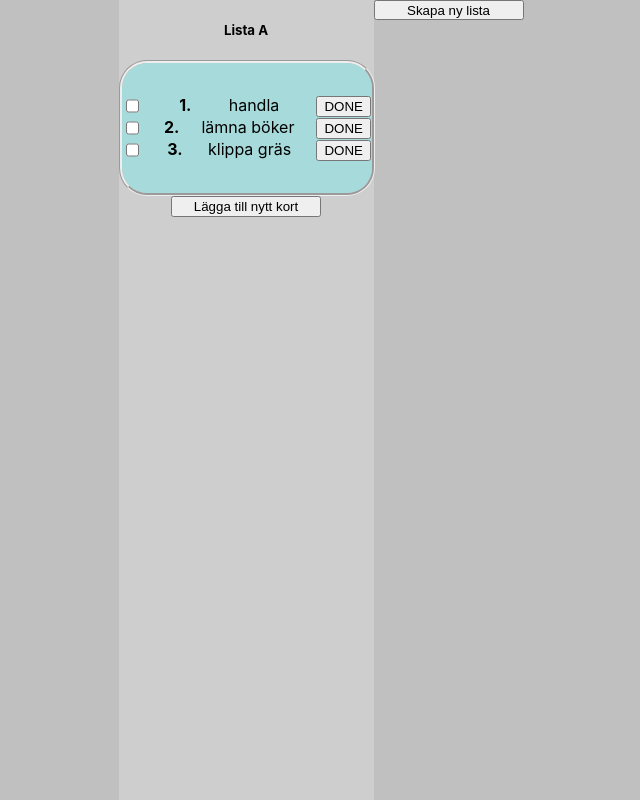
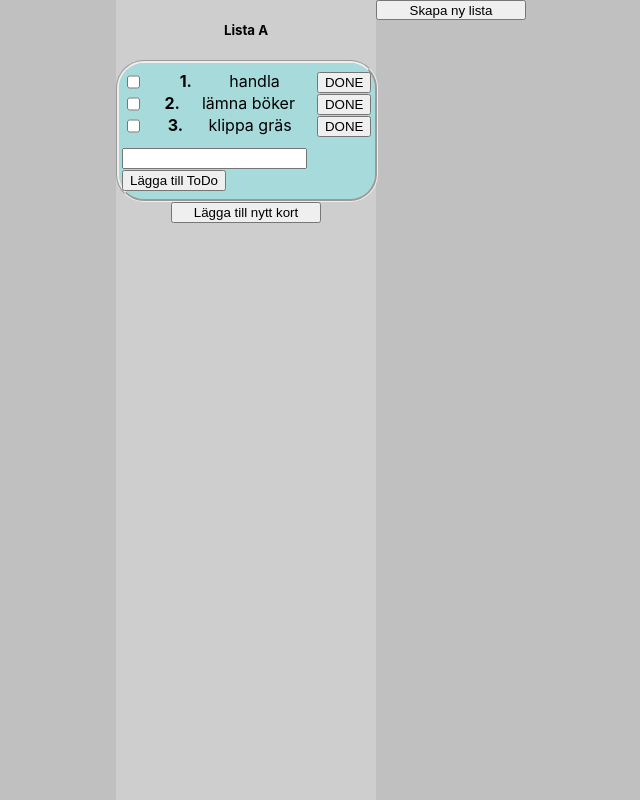
Before and after one commit to RustyNick/Project-Fyra, a React (Create React App) app: page / in a window 1280 px wide. Shown: the top 800 px of the page, without its empty margins (319-959 px from the left). Built offline with nearby package versions, Linux system fonts and the light colour scheme.

Commit message:
Add ToDo button

```diff
--- a/src/App.js
+++ b/src/App.js
@@ -1,6 +1,7 @@
 import React from 'react';
 import TodoList from './Todo/TodoList'
 import Context from './context'
+import AddTodo from './Todo/AddTodo';
 
 function App() {
   const [todos, setTodos] = React.useState([
@@ -24,13 +25,22 @@ function toggleTodo(id) {
 function removeTodo (id){
 setTodos(todos.filter(todo => todo.id !== id ))
 }
+function addTodo(title){
+  setTodos(todos.concat([{
+    title,
+    id: Date.now(),
+    complated: false
+  }]))
+}
   return (
     <Context.Provider value={{removeTodo}}>
     <div className="main">
       <div className="list">
           <h5>Lista A</h5>
         <div className="wrapper">
-          < TodoList todos={todos} onToggle={toggleTodo}></TodoList>
+          { todos.length ? <TodoList todos={todos} onToggle={toggleTodo}/>:<p>Ingen att gora</p>}
+
+          {<AddTodo onCreate={addTodo}/>}
         </div>
         <button className="newCard">Lägga till nytt kort</button>
       </div>
--- a/src/index.css
+++ b/src/index.css
@@ -19,7 +19,7 @@ code {
 }
 
 .list {
-  width: 255px;
+  width: 260px;
   height: 1000px;
   background-color: rgb(206, 206, 206);
   display: flex;
@@ -35,10 +35,10 @@ code {
   width: 250px;
   flex-direction: column;
   border-radius: 28px;
-  height: 130px;
+  min-height: 130px;
   align-items: center;
   border-style: groove;
-
+  padding: 3px;
 }
 
 .kort {
--- /dev/null
+++ b/src/todo/AddTodo.js
@@ -0,0 +1,24 @@
+import React, {useState} from 'react'
+import PropTypes from 'prop-types'
+
+function AddTodo({onCreate}){
+    const [value, setValue] = useState(' ')
+
+    function submitHandler(event){
+        event.preventDefault()
+        if (value.trim()){
+            onCreate(value)
+            setValue('mata in text')
+        }
+    }
+return (
+    <form style={{marginTop: '0,5rem'}} onSubmit={submitHandler}>
+        <input value={value} onChange={event => setValue(event.target.value)}></input>
+        <button type='submit'>Lägga till ToDo</button>
+    </form>
+)
+}
+AddTodo.propTypes = {
+    onCreate: PropTypes.func.isRequired
+}
+export default AddTodo
```
